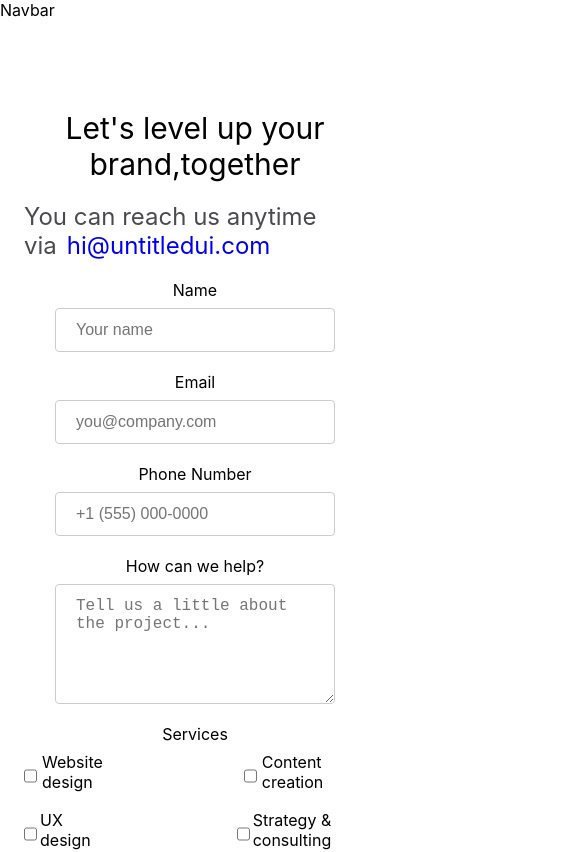
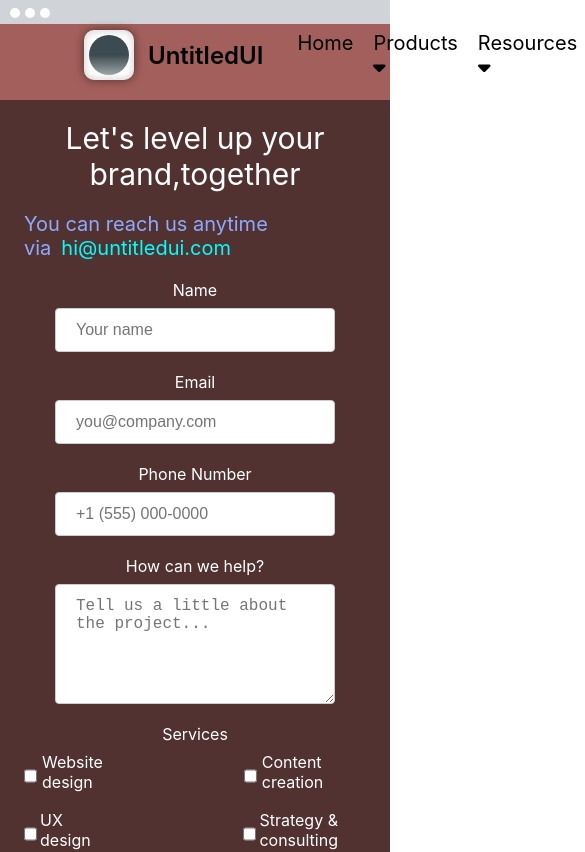
Before and after one commit to IN-Accurate/IEEE-intern-task, a React (Create React App) app in the folder frontend/: page / in a window 390 px wide. Shown: the top 852 px of the page, 585 px wide, since content can reach past the window. Built offline with nearby package versions, Linux system fonts and the light colour scheme; the HTML template or start-up script is replaced by a standard one.

Commit message:
Add styles and navbar

```diff
--- a/frontend/public/index.html
+++ b/frontend/public/index.html
@@ -2,6 +2,8 @@
 <html lang="en">
   <head>
     <meta charset="utf-8" />
+    <meta name="viewport" content="width=device-width, initial-scale=1.0">
+
     <title>IEEE INTERN TASK</title>
   </head>
   <body>
--- a/frontend/src/App.css
+++ b/frontend/src/App.css
@@ -4,9 +4,10 @@ img{
 }
 .content-wrapper{
     display:flex;
-    margin-top: 70px;
     gap:50px;
     flex-direction: row;
+    background-color: #523230;
+    color:white
 }
 .app-wrapper{
     display: flex;
--- a/frontend/src/App.js
+++ b/frontend/src/App.js
@@ -1,5 +1,6 @@
 import './App.css';
 import Navbar from './components/Navbar/Navbar';
+import Topbar from './components/Topbar/Topbar';
 import Form from './components/Form/Form';
 import Footerwidget from './components/Footerwidget/Footerwidget'
 import Footer from './components/Footer/Footer';
@@ -9,6 +10,9 @@ function App() {
   return (
     <div className="App scrollable">
       <div className="app-wrapper">
+        <div>
+          <Topbar/>
+        </div>
       <div>
       <Navbar/>
       </div>
--- a/frontend/src/components/Footerwidget/Footerwidget.css
+++ b/frontend/src/components/Footerwidget/Footerwidget.css
@@ -122,7 +122,9 @@
   padding-bottom: 5px;
   }
 
-
+  .left-side{
+    width: 80%;
+  }
   .footer-widget-container {
     display: grid;
     grid-template-columns: repeat(2, 1fr);
--- a/frontend/src/components/Footerwidget/Footerwidget.js
+++ b/frontend/src/components/Footerwidget/Footerwidget.js
@@ -98,8 +98,7 @@ const FooterWidget = () => {
             <div className="icon-header">UntitledUI</div>
           </div>
           <div className="icon-text">
-            <div>Design amazing digital experiences that</div>
-            <div>create more happy in the world.</div>
+            <span>Design amazing digital experiences that create more happy in the world.</span>
           </div>
         </div>
         <div className="footer-widget-container">
--- a/frontend/src/components/Form/Form.css
+++ b/frontend/src/components/Form/Form.css
@@ -17,7 +17,7 @@ form {
 label {
   display: block;
   margin-bottom: 8px;
-  font-size: 16px;
+  font-size: 20px;
 }
 input[type="text"],
 input[type="email"],
@@ -46,7 +46,6 @@ textarea {
   flex-direction: column;
   gap: 10px;
 }
-
 button {
   width: 50%;
   background-color: #465469;
@@ -58,6 +57,7 @@ button {
   cursor: pointer;
   font-size: 16px;
   transition: background-color 0.2s;
+  margin-top: 40px;
 }
 
 button:hover {
@@ -88,8 +88,26 @@ button:active::before {
   width: 120%;
   height: 120%;
 }
+.secondary-hero-text{
+  font-size:28px;
+  margin-top:20px;
+  margin-bottom:20px;
+  color:#8cabff;
+}
+
+.mail-link{
+  text-decoration: none;
+  padding-left: 10px;
+  color:aqua;
+}
 
 @media (max-width: 768px) {
+
+label {
+  display: block;
+  margin-bottom: 8px;
+  font-size: 16px;
+}
   form {
     display: flex;
     align-items: center;
@@ -109,21 +127,9 @@ button:active::before {
   font-size:20px;
   margin-top:20px;
   margin-bottom:20px;
-  color:#4a4b4e;
+
+  color:#8cabff;
   margin-left: 4px;
 }
 
 }
-
-
-.secondary-hero-text{
-  font-size:24px;
-  margin-top:20px;
-  margin-bottom:20px;
-  color:#4a4b4e;
-}
-
-.mail-link{
-  text-decoration: none;
-  padding-left: 10px;
-}
--- a/frontend/src/components/Form/Form.js
+++ b/frontend/src/components/Form/Form.js
@@ -139,14 +139,14 @@ const Form = () => {
           <div style={{ display: 'flex' }}>
             <input type="checkbox" id="ux-design" name="services" value="UX design" />
             <label htmlFor="ux-design">UX design</label>
-            <input type="checkbox" id="strategy-consulting" name="services" value="Strategy & consulting"style={{marginLeft:'140px'}} />
+            <input type="checkbox" id="strategy-consulting" name="services" value="Strategy & consulting"style={{marginLeft:'150px'}} />
             <label htmlFor="strategy-consulting">Strategy & consulting</label>
           </div>
 
           <div style={{ display: 'flex' }}>
             <input type="checkbox" id="user-research" name="services" value="User research" />
             <label htmlFor="user-research">User research</label>
-            <input type="checkbox" id="other" name="services" value="Other" style={{marginLeft:'117px'}}/>
+            <input type="checkbox" id="other" name="services" value="Other" style={{marginLeft:'122px'}}/>
             <label htmlFor="other">Other</label>
           </div>
           </div>
--- a/frontend/src/components/Navbar/Navbar.css
+++ b/frontend/src/components/Navbar/Navbar.css
@@ -0,0 +1,116 @@
+.navbar {
+  background-color:#a35f5b;
+    transition: background-color 0.3s;
+    display: flex;
+    align-items: center;
+    font-size: 20px;
+    height: 60px;
+    padding: 15px 15px;
+    padding-top: 1px;
+    padding-left: 84px;
+    -webkit-transition: background-color 0.3s;
+    -moz-transition: background-color 0.3s;
+    -ms-transition: background-color 0.3s;
+    -o-transition: background-color 0.3s;
+}
+
+  .navbar-logo {
+    display: flex;
+    align-items: center;
+  }
+
+  .navbar-items {
+    list-style: none;
+    margin: 0;
+    padding: 0;
+    display: flex;
+  }
+
+  .navbar-item {
+    margin-left: 20px;
+  }
+
+  .navbar-item a {
+    text-decoration: none;
+    color: black;
+  }
+
+  .navbar-item:hover{
+
+  background-color: #c07d78;
+    border-radius: 5px;
+}
+  .dropdown {
+    position: relative;
+  }
+
+  .dropdown-content {
+  display: none;
+  border-radius: 14px;
+  position: absolute;
+  background-color: #f9f9f9;
+  width:120px;
+  box-shadow: 0px 8px 16px 0px rgba(0, 0, 0, 0.5);
+  overflow:visible;
+  padding-top: 10px;
+  padding-bottom: 10px;
+}
+
+  .dropdown:hover .dropdown-content {
+    display: flex;
+    flex-direction: column;
+    align-items: center;
+  }
+
+  .dropdown-item:hover{
+    border-radius: 5px;
+    background-color:rgba(0,0,0,0.2);
+    transform: scale(1.1);
+    transition: transform 0.3s;
+    -webkit-border-radius: 5px;
+    -moz-border-radius: 5px;
+    -ms-border-radius: 5px;
+    -o-border-radius: 5px;
+}
+
+.dropdown-content dropdown-item:hover {
+    transform: scale(1.1);
+  }
+  .navbar-logo-text{
+    font-weight: 600;
+    font-size: 24px;
+    padding: 14px;
+  }
+  .square {
+    width: 50px;
+    height: 50px;
+    box-shadow: 0 0 10px rgba(0, 0, 0, 0.5), inset 0 0 10px rgba(152, 151, 151, 0.5);
+    display: flex;
+    align-items: center;
+    justify-content: center;
+
+    border-radius:10px;
+    background-color:white;
+  }
+
+
+  .circle {
+    width: 40px;
+    height: 40px;
+    border-radius: 50%;
+    background-color: #3C4B51;
+    display: flex;
+    align-items: center;
+    justify-content: center;
+    position: relative;
+  }
+
+  .circle:before {
+    content: '';
+    position: absolute;
+    bottom: 0;
+    left: 0;
+    right: 0;
+    height: 50%;
+    background: linear-gradient(to top, rgba(255, 255, 255, 0.5), rgba(255, 255, 255, 0));
+  }
--- a/frontend/src/components/Navbar/Navbar.js
+++ b/frontend/src/components/Navbar/Navbar.js
@@ -1,9 +1,75 @@
-import React from 'react'
+import React from "react";
+import "./Navbar.css";
+import { FontAwesomeIcon } from "@fortawesome/react-fontawesome";
+import { faCaretDown } from "@fortawesome/free-solid-svg-icons";
 
+import { useState, useEffect } from "react";
 function Navbar() {
+  const [isMobile, setIsMobile] = useState(false);
+  const handleLogoClick = () => {
+    window.location.href = '/';
+  }
+  useEffect(() => {
+    const handleResize = () => setIsMobile(window.innerWidth < 768);
+    window.addEventListener("resize", handleResize);
+    return () => window.removeEventListener("resize", handleResize);
+  }, []);
   return (
-    <div>Navbar</div>
-  )
+    <div>
+      {!isMobile && (
+        <nav className="navbar">
+          <div className="navbar-logo">
+            <div className="logo-icon-container" onClick={handleLogoClick}>
+              <div className="square">
+                <div className="circle" />
+              </div>
+            </div>
+            <div className="navbar-logo-text">UntitledUI</div>
+          </div>
+          <ul className="navbar-items">
+            <li className="navbar-item">
+              <a href="/">Home</a>
+            </li>
+            <li className="navbar-item dropdown">
+              <a href="/products">
+                Products <FontAwesomeIcon icon={faCaretDown} />
+              </a>
+              <div className="dropdown-content">
+                <a href="/product1" className="dropdown-item">
+                  Product 1
+                </a>
+                <a href="/product2" className="dropdown-item">
+                  Product 2
+                </a>
+                <a href="/product3" className="dropdown-item">
+                  Product 3
+                </a>
+              </div>
+            </li>
+            <li className="navbar-item dropdown">
+              <a href="/resources">
+                Resources <FontAwesomeIcon icon={faCaretDown} />
+              </a>
+              <div className="dropdown-content">
+                <a href="/resource1" className="dropdown-item">
+                  Resource 1
+                </a>
+                <a href="/resource2" className="dropdown-item">
+                  Resource 2
+                </a>
+                <a href="/resource3" className="dropdown-item">
+                  Resource 3
+                </a>
+              </div>
+            </li>
+            <li className="navbar-item">
+              <a href="/pricing">Pricing</a>
+            </li>
+          </ul>
+        </nav>
+      )}
+    </div>
+  );
 }
 
-export default Navbar
+export default Navbar;
--- /dev/null
+++ b/frontend/src/components/Topbar/Topbar.css
@@ -0,0 +1,39 @@
+.topbar-container{
+    background-color:#d0d3d7 ;
+    height: 40px;
+}
+.circle-icon-topbar{
+    width: 18px;
+    height: 18px;
+    border-radius: 50%;
+    background-color:white;
+  }
+
+.topbar-left{
+    display: flex;
+    flex-direction: row;
+    gap:5px;
+    padding-left:10px;
+    padding-top:10px;
+}
+
+@media (max-width: 768px) {
+    .topbar-container{
+        background-color:#d0d3d7 ;
+        height: 24px;
+    }
+    .circle-icon-topbar{
+        width: 10px;
+        height: 10px;
+        border-radius: 50%;
+        background-color:white;
+      }
+
+    .topbar-left{
+        display: flex;
+        flex-direction: row;
+        gap:5px;
+        padding-left:10px;
+        padding-top:8px;
+    }
+}
--- /dev/null
+++ b/frontend/src/components/Topbar/Topbar.js
@@ -0,0 +1,19 @@
+import React from 'react'
+import './Topbar.css'
+
+function Topbar() {
+  return (
+    <div>
+    <div  className="topbar-container">
+        <div className="topbar-left">
+
+        <div className="circle-icon-topbar"></div>
+        <div className="circle-icon-topbar"></div>
+        <div className="circle-icon-topbar"></div>
+        </div>
+    </div>
+    </div>
+  )
+}
+
+export default Topbar
```
